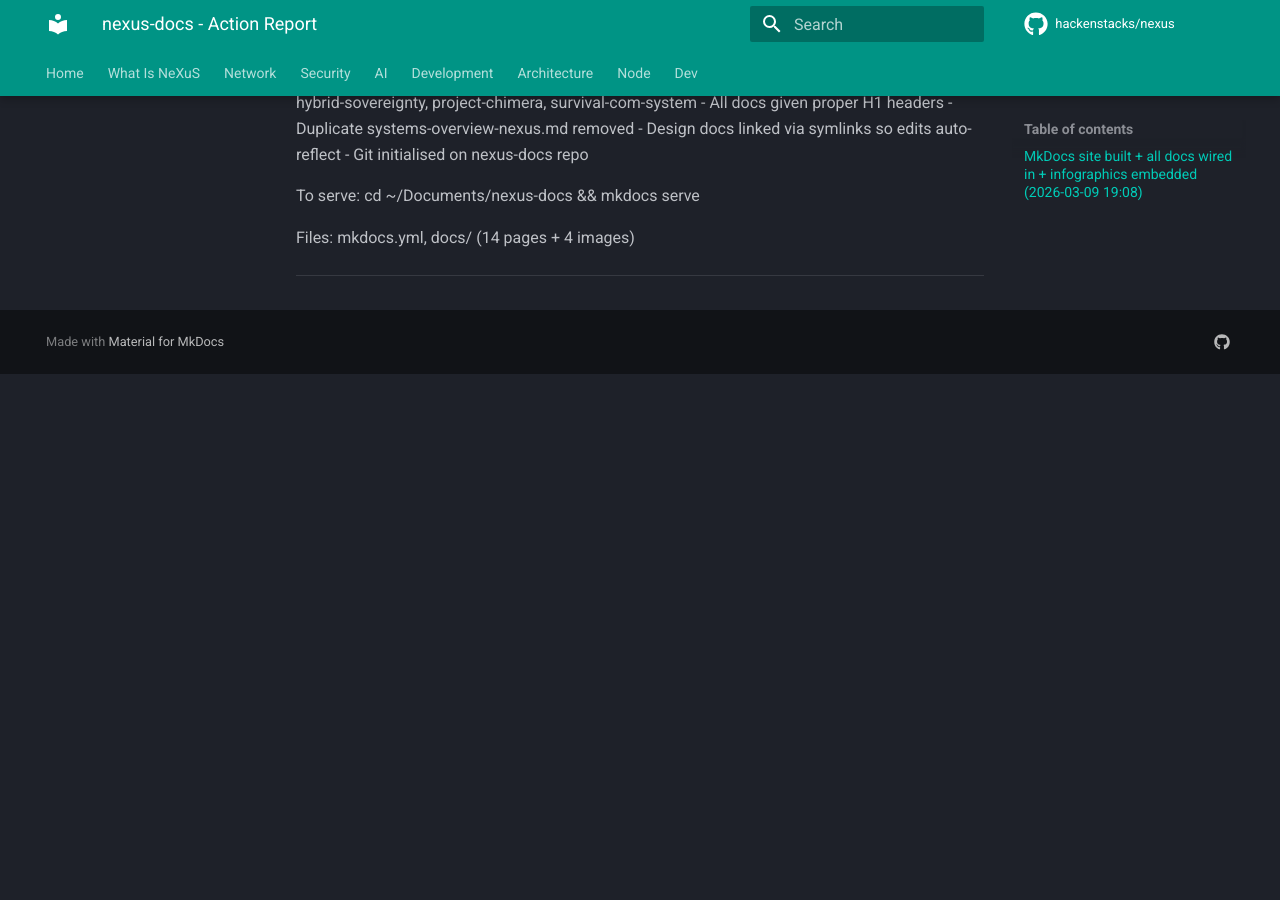
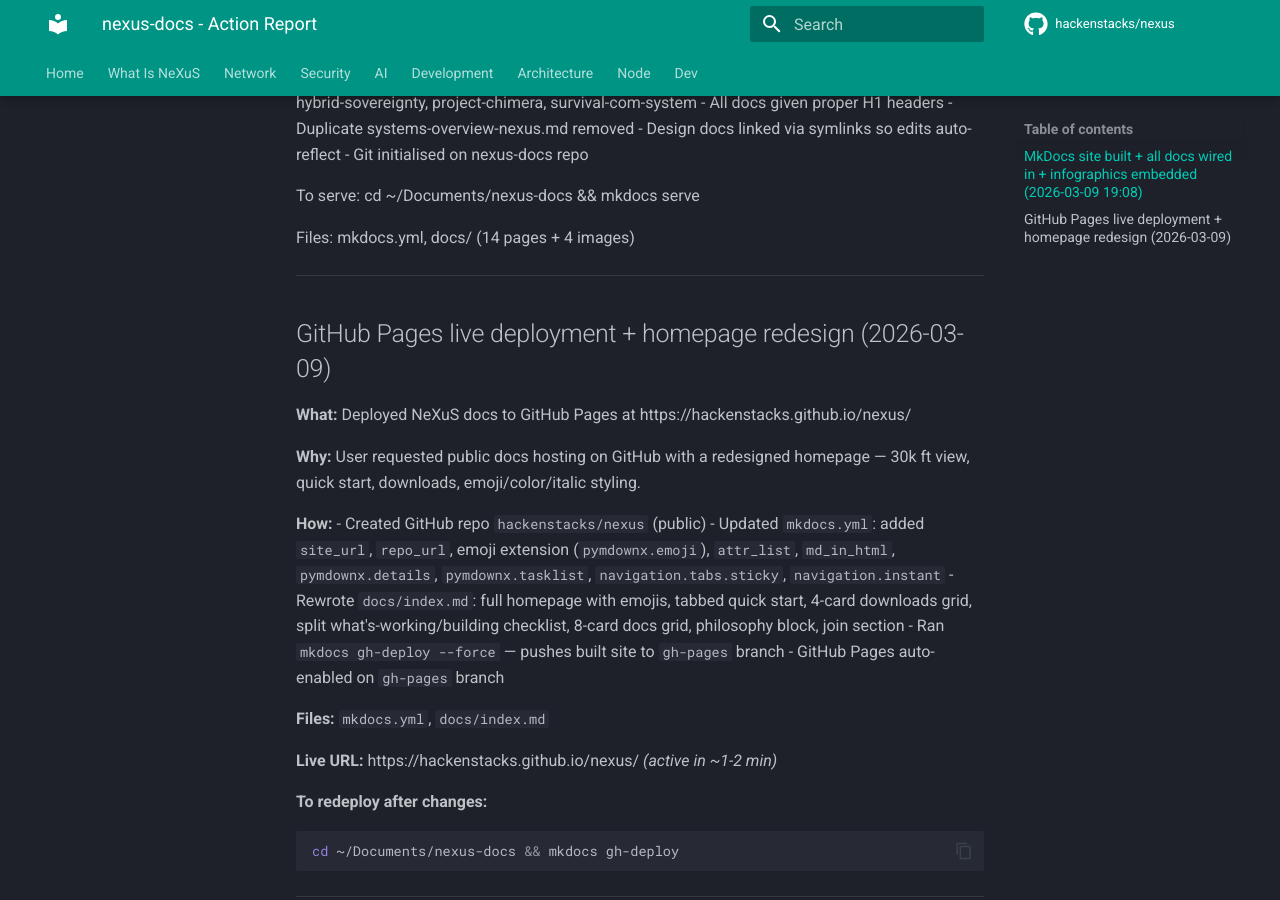
Before and after one commit to hackenstacks/nexus, an MkDocs documentation site: the page built from docs/action_report.md, in a window 1280 px wide and 900 px high, scrolled down 526 px. Built offline with MkDocs 1.6.1 and Material for MkDocs 9.7.7, drawn with Linux system fonts in a browser that asks for light colours; comment, search, counter and statistics services are not loaded; the version menu is left out; before the commit the page ends 900 px from its top, so only the background shows below that.

Commit message:
Add beta-v1 version tag + emoji polish + action report

````diff
--- a/docs/action_report.md
+++ b/docs/action_report.md
@@ -27,3 +27,27 @@ To serve: cd ~/Documents/nexus-docs && mkdocs serve
 Files: mkdocs.yml, docs/ (14 pages + 4 images)
 
 ---
+
+## GitHub Pages live deployment + homepage redesign (2026-03-09)
+
+**What:** Deployed NeXuS docs to GitHub Pages at https://hackenstacks.github.io/nexus/
+
+**Why:** User requested public docs hosting on GitHub with a redesigned homepage — 30k ft view, quick start, downloads, emoji/color/italic styling.
+
+**How:**
+- Created GitHub repo `hackenstacks/nexus` (public)
+- Updated `mkdocs.yml`: added `site_url`, `repo_url`, emoji extension (`pymdownx.emoji`), `attr_list`, `md_in_html`, `pymdownx.details`, `pymdownx.tasklist`, `navigation.tabs.sticky`, `navigation.instant`
+- Rewrote `docs/index.md`: full homepage with emojis, tabbed quick start, 4-card downloads grid, split what's-working/building checklist, 8-card docs grid, philosophy block, join section
+- Ran `mkdocs gh-deploy --force` — pushes built site to `gh-pages` branch
+- GitHub Pages auto-enabled on `gh-pages` branch
+
+**Files:** `mkdocs.yml`, `docs/index.md`
+
+**Live URL:** https://hackenstacks.github.io/nexus/ *(active in ~1-2 min)*
+
+**To redeploy after changes:**
+```bash
+cd ~/Documents/nexus-docs && mkdocs gh-deploy
+```
+
+---
--- a/mkdocs.yml
+++ b/mkdocs.yml
@@ -29,6 +29,9 @@ theme:
     - content.code.annotate
 
 extra:
+  version:
+    provider: mike
+  nexus_version: beta-v1
   social:
     - icon: fontawesome/brands/github
       link: https://github.com/hackenstacks/nexus
````
Also changed, not shown: docs/index.md (+1 -1 lines).
